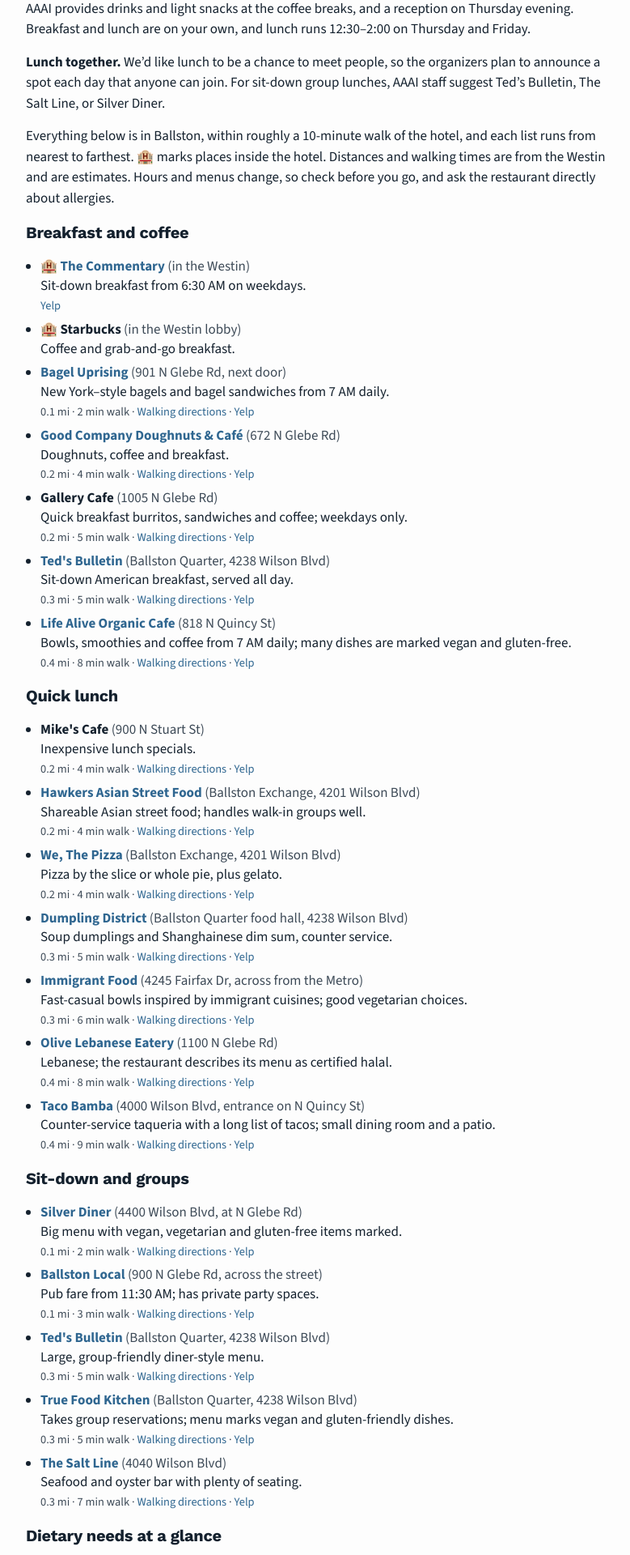
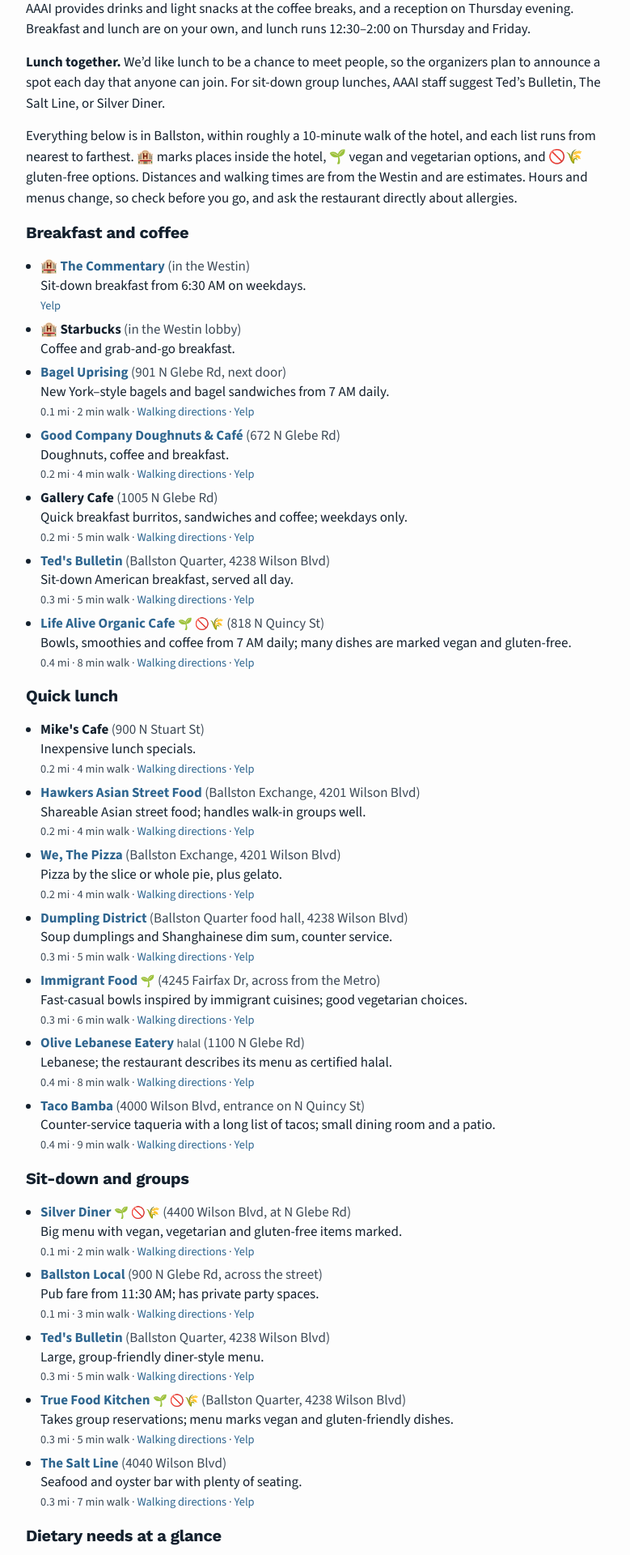
Before and after one commit to plan4planet/plan4planet.github.io, a Jekyll site: the page built from pages/attending.md, in a window 1280 px wide. Shown: the part 1719-3639 px from the top of the page at 81% size, without its empty margins (238-1017 px from the left). Built offline with Jekyll 4.4.1, drawn with Linux system fonts in a browser that asks for light colours; nearby versions of some CDN libraries.

Commit message:
content: mark diet-friendly places to eat with emoji tags
🌱 for vegan and vegetarian options and 🚫🌾 for gluten-free, on the places the dietary summary already names; Olive gets a plain 'halal' tag. The intro explains the marks.

```diff
--- a/_sass/components/_attending.scss
+++ b/_sass/components/_attending.scss
@@ -19,6 +19,12 @@
 
 .dining-where {
   color: var(--color-ink-soft);
+}
+
+.dining-tags {
+  color: var(--color-ink-soft);
+  font-size: 0.9rem;
+  white-space: nowrap;
 }
 
 .dining-links {
--- a/pages/attending.md
+++ b/pages/attending.md
@@ -80,7 +80,7 @@
 
 **Lunch together.** We'd like lunch to be a chance to meet people, so the organizers plan to announce a spot each day that anyone can join. For sit-down group lunches, AAAI staff suggest Ted's Bulletin, The Salt Line, or Silver Diner.
 
-Everything below is in Ballston, within roughly a 10-minute walk of the hotel, and each list runs from nearest to farthest. 🏨 marks places inside the hotel. Distances and walking times are from the Westin and are estimates. Hours and menus change, so check before you go, and ask the restaurant directly about allergies.
+Everything below is in Ballston, within roughly a 10-minute walk of the hotel, and each list runs from nearest to farthest. 🏨 marks places inside the hotel, 🌱 vegan and vegetarian options, and 🚫🌾 gluten-free options. Distances and walking times are from the Westin and are estimates. Hours and menus change, so check before you go, and ask the restaurant directly about allergies.
 
 #### Breakfast and coffee
 
@@ -91,7 +91,7 @@
   <li><strong><a href="https://www.gocodough.com/" target="_blank" rel="noopener noreferrer">Good Company Doughnuts &amp; Café</a></strong> <span class="dining-where">(672 N Glebe Rd)</span><br>Doughnuts, coffee and breakfast.<br><span class="dining-links">0.2 mi · 4 min walk · <a href="https://www.google.com/maps/dir/?api=1&amp;origin=The+Westin+Arlington%2C+801+N+Glebe+Rd%2C+Arlington%2C+VA&amp;destination=Good+Company+Doughnuts+%26+Cafe%2C+672+N+Glebe+Rd%2C+Arlington%2C+VA&amp;travelmode=walking" target="_blank" rel="noopener noreferrer">Walking directions</a> · <a href="https://www.yelp.com/biz/good-company-doughnuts-and-cafe-ballston-arlington" target="_blank" rel="noopener noreferrer">Yelp</a></span></li>
   <li><strong>Gallery Cafe</strong> <span class="dining-where">(1005 N Glebe Rd)</span><br>Quick breakfast burritos, sandwiches and coffee; weekdays only.<br><span class="dining-links">0.2 mi · 5 min walk · <a href="https://www.google.com/maps/dir/?api=1&amp;origin=The+Westin+Arlington%2C+801+N+Glebe+Rd%2C+Arlington%2C+VA&amp;destination=Gallery+Cafe%2C+1005+N+Glebe+Rd%2C+Arlington%2C+VA&amp;travelmode=walking" target="_blank" rel="noopener noreferrer">Walking directions</a> · <a href="https://www.yelp.com/biz/gallery-cafe-ballston-arlington" target="_blank" rel="noopener noreferrer">Yelp</a></span></li>
   <li><strong><a href="https://www.tedsbulletin.com/location/ballston" target="_blank" rel="noopener noreferrer">Ted's Bulletin</a></strong> <span class="dining-where">(Ballston Quarter, 4238 Wilson Blvd)</span><br>Sit-down American breakfast, served all day.<br><span class="dining-links">0.3 mi · 5 min walk · <a href="https://www.google.com/maps/dir/?api=1&amp;origin=The+Westin+Arlington%2C+801+N+Glebe+Rd%2C+Arlington%2C+VA&amp;destination=Ted%27s+Bulletin%2C+4238+Wilson+Blvd%2C+Arlington%2C+VA&amp;travelmode=walking" target="_blank" rel="noopener noreferrer">Walking directions</a> · <a href="https://www.yelp.com/biz/teds-bulletin-ballston-arlington" target="_blank" rel="noopener noreferrer">Yelp</a></span></li>
-  <li><strong><a href="https://www.lifealive.com/location/ballston" target="_blank" rel="noopener noreferrer">Life Alive Organic Cafe</a></strong> <span class="dining-where">(818 N Quincy St)</span><br>Bowls, smoothies and coffee from 7 AM daily; many dishes are marked vegan and gluten-free.<br><span class="dining-links">0.4 mi · 8 min walk · <a href="https://www.google.com/maps/dir/?api=1&amp;origin=The+Westin+Arlington%2C+801+N+Glebe+Rd%2C+Arlington%2C+VA&amp;destination=Life+Alive+Organic+Cafe%2C+818+N+Quincy+St%2C+Arlington%2C+VA&amp;travelmode=walking" target="_blank" rel="noopener noreferrer">Walking directions</a> · <a href="https://www.yelp.com/biz/life-alive-organic-cafe-ballston-arlington" target="_blank" rel="noopener noreferrer">Yelp</a></span></li>
+  <li><strong><a href="https://www.lifealive.com/location/ballston" target="_blank" rel="noopener noreferrer">Life Alive Organic Cafe</a></strong> <span class="dining-tags" role="img" aria-label="vegan and vegetarian options, gluten-free options" title="vegan and vegetarian options, gluten-free options">🌱 🚫🌾</span> <span class="dining-where">(818 N Quincy St)</span><br>Bowls, smoothies and coffee from 7 AM daily; many dishes are marked vegan and gluten-free.<br><span class="dining-links">0.4 mi · 8 min walk · <a href="https://www.google.com/maps/dir/?api=1&amp;origin=The+Westin+Arlington%2C+801+N+Glebe+Rd%2C+Arlington%2C+VA&amp;destination=Life+Alive+Organic+Cafe%2C+818+N+Quincy+St%2C+Arlington%2C+VA&amp;travelmode=walking" target="_blank" rel="noopener noreferrer">Walking directions</a> · <a href="https://www.yelp.com/biz/life-alive-organic-cafe-ballston-arlington" target="_blank" rel="noopener noreferrer">Yelp</a></span></li>
 </ul>
 
 #### Quick lunch
@@ -101,18 +101,18 @@
   <li><strong><a href="https://eathawkers.com/locations/arlington/" target="_blank" rel="noopener noreferrer">Hawkers Asian Street Food</a></strong> <span class="dining-where">(Ballston Exchange, 4201 Wilson Blvd)</span><br>Shareable Asian street food; handles walk-in groups well.<br><span class="dining-links">0.2 mi · 4 min walk · <a href="https://www.google.com/maps/dir/?api=1&amp;origin=The+Westin+Arlington%2C+801+N+Glebe+Rd%2C+Arlington%2C+VA&amp;destination=Hawkers+Asian+Street+Food%2C+4201+Wilson+Blvd%2C+Arlington%2C+VA&amp;travelmode=walking" target="_blank" rel="noopener noreferrer">Walking directions</a> · <a href="https://www.yelp.com/biz/hawkers-asian-street-food-arlington" target="_blank" rel="noopener noreferrer">Yelp</a></span></li>
   <li><strong><a href="https://wethepizza.com/locations/ballston-arlington-va" target="_blank" rel="noopener noreferrer">We, The Pizza</a></strong> <span class="dining-where">(Ballston Exchange, 4201 Wilson Blvd)</span><br>Pizza by the slice or whole pie, plus gelato.<br><span class="dining-links">0.2 mi · 4 min walk · <a href="https://www.google.com/maps/dir/?api=1&amp;origin=The+Westin+Arlington%2C+801+N+Glebe+Rd%2C+Arlington%2C+VA&amp;destination=We%2C+The+Pizza%2C+4201+Wilson+Blvd%2C+Arlington%2C+VA&amp;travelmode=walking" target="_blank" rel="noopener noreferrer">Walking directions</a> · <a href="https://www.yelp.com/biz/we-the-pizza-ballston-arlington" target="_blank" rel="noopener noreferrer">Yelp</a></span></li>
   <li><strong><a href="https://toast.app/r/dumpling-district-arlington-4238-wilson-boulevard-ste-127/order" target="_blank" rel="noopener noreferrer">Dumpling District</a></strong> <span class="dining-where">(Ballston Quarter food hall, 4238 Wilson Blvd)</span><br>Soup dumplings and Shanghainese dim sum, counter service.<br><span class="dining-links">0.3 mi · 5 min walk · <a href="https://www.google.com/maps/dir/?api=1&amp;origin=The+Westin+Arlington%2C+801+N+Glebe+Rd%2C+Arlington%2C+VA&amp;destination=Dumpling+District%2C+4238+Wilson+Blvd%2C+Arlington%2C+VA&amp;travelmode=walking" target="_blank" rel="noopener noreferrer">Walking directions</a> · <a href="https://www.yelp.com/biz/dumpling-district-arlington" target="_blank" rel="noopener noreferrer">Yelp</a></span></li>
-  <li><strong><a href="https://immigrantfood.com/" target="_blank" rel="noopener noreferrer">Immigrant Food</a></strong> <span class="dining-where">(4245 Fairfax Dr, across from the Metro)</span><br>Fast-casual bowls inspired by immigrant cuisines; good vegetarian choices.<br><span class="dining-links">0.3 mi · 6 min walk · <a href="https://www.google.com/maps/dir/?api=1&amp;origin=The+Westin+Arlington%2C+801+N+Glebe+Rd%2C+Arlington%2C+VA&amp;destination=Immigrant+Food%2C+4245+Fairfax+Dr%2C+Arlington%2C+VA&amp;travelmode=walking" target="_blank" rel="noopener noreferrer">Walking directions</a> · <a href="https://www.yelp.com/biz/immigrant-food-ballston-arlington" target="_blank" rel="noopener noreferrer">Yelp</a></span></li>
-  <li><strong><a href="https://www.opentable.com/r/olive-lebanese-eatery-arlington" target="_blank" rel="noopener noreferrer">Olive Lebanese Eatery</a></strong> <span class="dining-where">(1100 N Glebe Rd)</span><br>Lebanese; the restaurant describes its menu as certified halal.<br><span class="dining-links">0.4 mi · 8 min walk · <a href="https://www.google.com/maps/dir/?api=1&amp;origin=The+Westin+Arlington%2C+801+N+Glebe+Rd%2C+Arlington%2C+VA&amp;destination=Olive+Lebanese+Eatery%2C+1100+N+Glebe+Rd%2C+Arlington%2C+VA&amp;travelmode=walking" target="_blank" rel="noopener noreferrer">Walking directions</a> · <a href="https://www.yelp.com/biz/olive-lebanese-eatery-arlington-2" target="_blank" rel="noopener noreferrer">Yelp</a></span></li>
+  <li><strong><a href="https://immigrantfood.com/" target="_blank" rel="noopener noreferrer">Immigrant Food</a></strong> <span class="dining-tags" role="img" aria-label="vegan and vegetarian options" title="vegan and vegetarian options">🌱</span> <span class="dining-where">(4245 Fairfax Dr, across from the Metro)</span><br>Fast-casual bowls inspired by immigrant cuisines; good vegetarian choices.<br><span class="dining-links">0.3 mi · 6 min walk · <a href="https://www.google.com/maps/dir/?api=1&amp;origin=The+Westin+Arlington%2C+801+N+Glebe+Rd%2C+Arlington%2C+VA&amp;destination=Immigrant+Food%2C+4245+Fairfax+Dr%2C+Arlington%2C+VA&amp;travelmode=walking" target="_blank" rel="noopener noreferrer">Walking directions</a> · <a href="https://www.yelp.com/biz/immigrant-food-ballston-arlington" target="_blank" rel="noopener noreferrer">Yelp</a></span></li>
+  <li><strong><a href="https://www.opentable.com/r/olive-lebanese-eatery-arlington" target="_blank" rel="noopener noreferrer">Olive Lebanese Eatery</a></strong> <span class="dining-tags" role="img" aria-label="halal menu" title="halal menu">halal</span> <span class="dining-where">(1100 N Glebe Rd)</span><br>Lebanese; the restaurant describes its menu as certified halal.<br><span class="dining-links">0.4 mi · 8 min walk · <a href="https://www.google.com/maps/dir/?api=1&amp;origin=The+Westin+Arlington%2C+801+N+Glebe+Rd%2C+Arlington%2C+VA&amp;destination=Olive+Lebanese+Eatery%2C+1100+N+Glebe+Rd%2C+Arlington%2C+VA&amp;travelmode=walking" target="_blank" rel="noopener noreferrer">Walking directions</a> · <a href="https://www.yelp.com/biz/olive-lebanese-eatery-arlington-2" target="_blank" rel="noopener noreferrer">Yelp</a></span></li>
   <li><strong><a href="https://www.tacobamba.com/location/taco-bamba-taqueria-ballston/" target="_blank" rel="noopener noreferrer">Taco Bamba</a></strong> <span class="dining-where">(4000 Wilson Blvd, entrance on N Quincy St)</span><br>Counter-service taqueria with a long list of tacos; small dining room and a patio.<br><span class="dining-links">0.4 mi · 9 min walk · <a href="https://www.google.com/maps/dir/?api=1&amp;origin=The+Westin+Arlington%2C+801+N+Glebe+Rd%2C+Arlington%2C+VA&amp;destination=Taco+Bamba%2C+4000+Wilson+Blvd%2C+Arlington%2C+VA&amp;travelmode=walking" target="_blank" rel="noopener noreferrer">Walking directions</a> · <a href="https://www.yelp.com/biz/taco-bamba-arlington-4" target="_blank" rel="noopener noreferrer">Yelp</a></span></li>
 </ul>
 
 #### Sit-down and groups
 
 <ul class="dining-list">
-  <li><strong><a href="https://locations.silverdiner.com/va/arlington/restaurant-107.html" target="_blank" rel="noopener noreferrer">Silver Diner</a></strong> <span class="dining-where">(4400 Wilson Blvd, at N Glebe Rd)</span><br>Big menu with vegan, vegetarian and gluten-free items marked.<br><span class="dining-links">0.1 mi · 2 min walk · <a href="https://www.google.com/maps/dir/?api=1&amp;origin=The+Westin+Arlington%2C+801+N+Glebe+Rd%2C+Arlington%2C+VA&amp;destination=Silver+Diner%2C+4400+Wilson+Blvd%2C+Arlington%2C+VA&amp;travelmode=walking" target="_blank" rel="noopener noreferrer">Walking directions</a> · <a href="https://www.yelp.com/biz/silver-diner-arlington-6" target="_blank" rel="noopener noreferrer">Yelp</a></span></li>
+  <li><strong><a href="https://locations.silverdiner.com/va/arlington/restaurant-107.html" target="_blank" rel="noopener noreferrer">Silver Diner</a></strong> <span class="dining-tags" role="img" aria-label="vegan and vegetarian options, gluten-free options" title="vegan and vegetarian options, gluten-free options">🌱 🚫🌾</span> <span class="dining-where">(4400 Wilson Blvd, at N Glebe Rd)</span><br>Big menu with vegan, vegetarian and gluten-free items marked.<br><span class="dining-links">0.1 mi · 2 min walk · <a href="https://www.google.com/maps/dir/?api=1&amp;origin=The+Westin+Arlington%2C+801+N+Glebe+Rd%2C+Arlington%2C+VA&amp;destination=Silver+Diner%2C+4400+Wilson+Blvd%2C+Arlington%2C+VA&amp;travelmode=walking" target="_blank" rel="noopener noreferrer">Walking directions</a> · <a href="https://www.yelp.com/biz/silver-diner-arlington-6" target="_blank" rel="noopener noreferrer">Yelp</a></span></li>
   <li><strong><a href="https://ballstonlocal.com/" target="_blank" rel="noopener noreferrer">Ballston Local</a></strong> <span class="dining-where">(900 N Glebe Rd, across the street)</span><br>Pub fare from 11:30 AM; has private party spaces.<br><span class="dining-links">0.1 mi · 3 min walk · <a href="https://www.google.com/maps/dir/?api=1&amp;origin=The+Westin+Arlington%2C+801+N+Glebe+Rd%2C+Arlington%2C+VA&amp;destination=Ballston+Local%2C+900+N+Glebe+Rd%2C+Arlington%2C+VA&amp;travelmode=walking" target="_blank" rel="noopener noreferrer">Walking directions</a> · <a href="https://www.yelp.com/biz/ballston-local-arlington" target="_blank" rel="noopener noreferrer">Yelp</a></span></li>
   <li><strong><a href="https://www.tedsbulletin.com/location/ballston" target="_blank" rel="noopener noreferrer">Ted's Bulletin</a></strong> <span class="dining-where">(Ballston Quarter, 4238 Wilson Blvd)</span><br>Large, group-friendly diner-style menu.<br><span class="dining-links">0.3 mi · 5 min walk · <a href="https://www.google.com/maps/dir/?api=1&amp;origin=The+Westin+Arlington%2C+801+N+Glebe+Rd%2C+Arlington%2C+VA&amp;destination=Ted%27s+Bulletin%2C+4238+Wilson+Blvd%2C+Arlington%2C+VA&amp;travelmode=walking" target="_blank" rel="noopener noreferrer">Walking directions</a> · <a href="https://www.yelp.com/biz/teds-bulletin-ballston-arlington" target="_blank" rel="noopener noreferrer">Yelp</a></span></li>
-  <li><strong><a href="https://www.truefoodkitchen.com/locations/arlington/" target="_blank" rel="noopener noreferrer">True Food Kitchen</a></strong> <span class="dining-where">(Ballston Quarter, 4238 Wilson Blvd)</span><br>Takes group reservations; menu marks vegan and gluten-friendly dishes.<br><span class="dining-links">0.3 mi · 5 min walk · <a href="https://www.google.com/maps/dir/?api=1&amp;origin=The+Westin+Arlington%2C+801+N+Glebe+Rd%2C+Arlington%2C+VA&amp;destination=True+Food+Kitchen%2C+4238+Wilson+Blvd%2C+Arlington%2C+VA&amp;travelmode=walking" target="_blank" rel="noopener noreferrer">Walking directions</a> · <a href="https://www.yelp.com/biz/true-food-kitchen-arlington-7" target="_blank" rel="noopener noreferrer">Yelp</a></span></li>
+  <li><strong><a href="https://www.truefoodkitchen.com/locations/arlington/" target="_blank" rel="noopener noreferrer">True Food Kitchen</a></strong> <span class="dining-tags" role="img" aria-label="vegan and vegetarian options, gluten-free options" title="vegan and vegetarian options, gluten-free options">🌱 🚫🌾</span> <span class="dining-where">(Ballston Quarter, 4238 Wilson Blvd)</span><br>Takes group reservations; menu marks vegan and gluten-friendly dishes.<br><span class="dining-links">0.3 mi · 5 min walk · <a href="https://www.google.com/maps/dir/?api=1&amp;origin=The+Westin+Arlington%2C+801+N+Glebe+Rd%2C+Arlington%2C+VA&amp;destination=True+Food+Kitchen%2C+4238+Wilson+Blvd%2C+Arlington%2C+VA&amp;travelmode=walking" target="_blank" rel="noopener noreferrer">Walking directions</a> · <a href="https://www.yelp.com/biz/true-food-kitchen-arlington-7" target="_blank" rel="noopener noreferrer">Yelp</a></span></li>
   <li><strong><a href="https://www.thesaltline.com/location/the-salt-line-ballston/" target="_blank" rel="noopener noreferrer">The Salt Line</a></strong> <span class="dining-where">(4040 Wilson Blvd)</span><br>Seafood and oyster bar with plenty of seating.<br><span class="dining-links">0.3 mi · 7 min walk · <a href="https://www.google.com/maps/dir/?api=1&amp;origin=The+Westin+Arlington%2C+801+N+Glebe+Rd%2C+Arlington%2C+VA&amp;destination=The+Salt+Line%2C+4040+Wilson+Blvd%2C+Arlington%2C+VA&amp;travelmode=walking" target="_blank" rel="noopener noreferrer">Walking directions</a> · <a href="https://www.yelp.com/biz/the-salt-line-ballston-arlington" target="_blank" rel="noopener noreferrer">Yelp</a></span></li>
 </ul>
 
```
